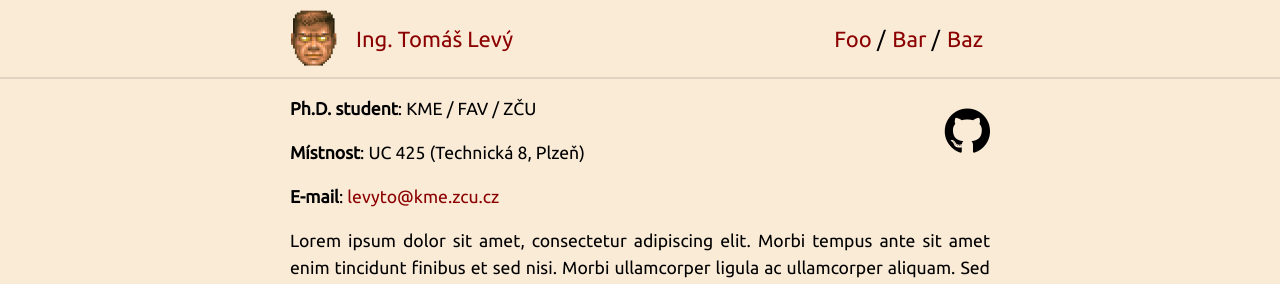
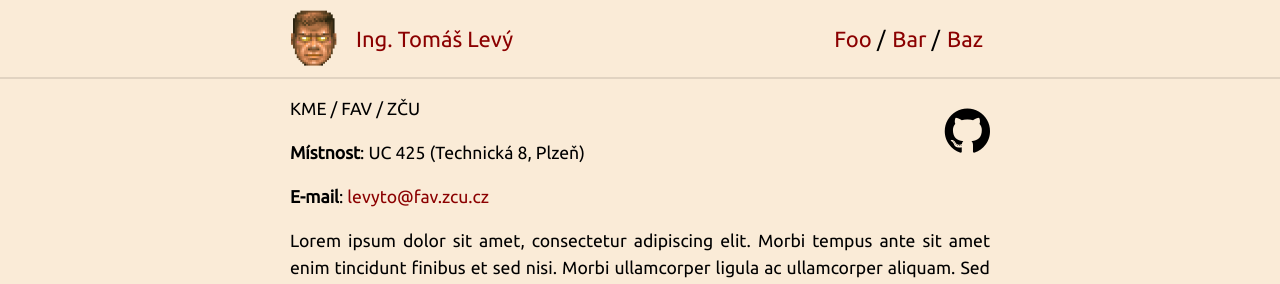
Before and after one commit to levyto/levyto.github.io, a Jekyll site: the page built from index.md, in a window 1280 px wide. Shown: the top 284 px of the page. Built offline with Jekyll 4.4.1, drawn with Linux system fonts in a browser that asks for light colours; nearby versions of some CDN libraries; formulas are drawn with MathJax 3.

Commit message:
Update contact information in index.md
Updated email address from levyto@kme.zcu.cz to levyto@fav.zcu.cz and removed the title 'Ph.D. student'.

```diff
--- a/index.md
+++ b/index.md
@@ -8,11 +8,11 @@ layout: default
 </a>
 <!-- <i class="fa fa-linux fa-4x"></i> -->
 
-**Ph.D. student**: KME / FAV / ZČU
+KME / FAV / ZČU
 
 **Místnost**: UC 425 (Technická 8, Plzeň)
 
-**E-mail**: [levyto@kme.zcu.cz](mailto:levyto@kme.zcu.cz)
+**E-mail**: [levyto@fav.zcu.cz](mailto:levyto@fav.zcu.cz)
 
 Lorem ipsum dolor sit amet, consectetur adipiscing elit. Morbi tempus ante sit amet enim tincidunt finibus et sed nisi. Morbi ullamcorper ligula ac ullamcorper aliquam. Sed mi orci, tincidunt vitae augue quis, feugiat convallis nulla. Nam luctus nisl purus, in bibendum massa iaculis et. Suspendisse ut velit semper, commodo nunc malesuada, dignissim augue. Nunc at laoreet eros, sagittis gravida massa. Nulla gravida lacus odio, at congue felis sagittis sit amet. In porttitor lacinia dolor et lobortis. Aliquam eu sodales risus. Praesent iaculis eros id felis bibendum, sit amet posuere est dictum.
 
```
